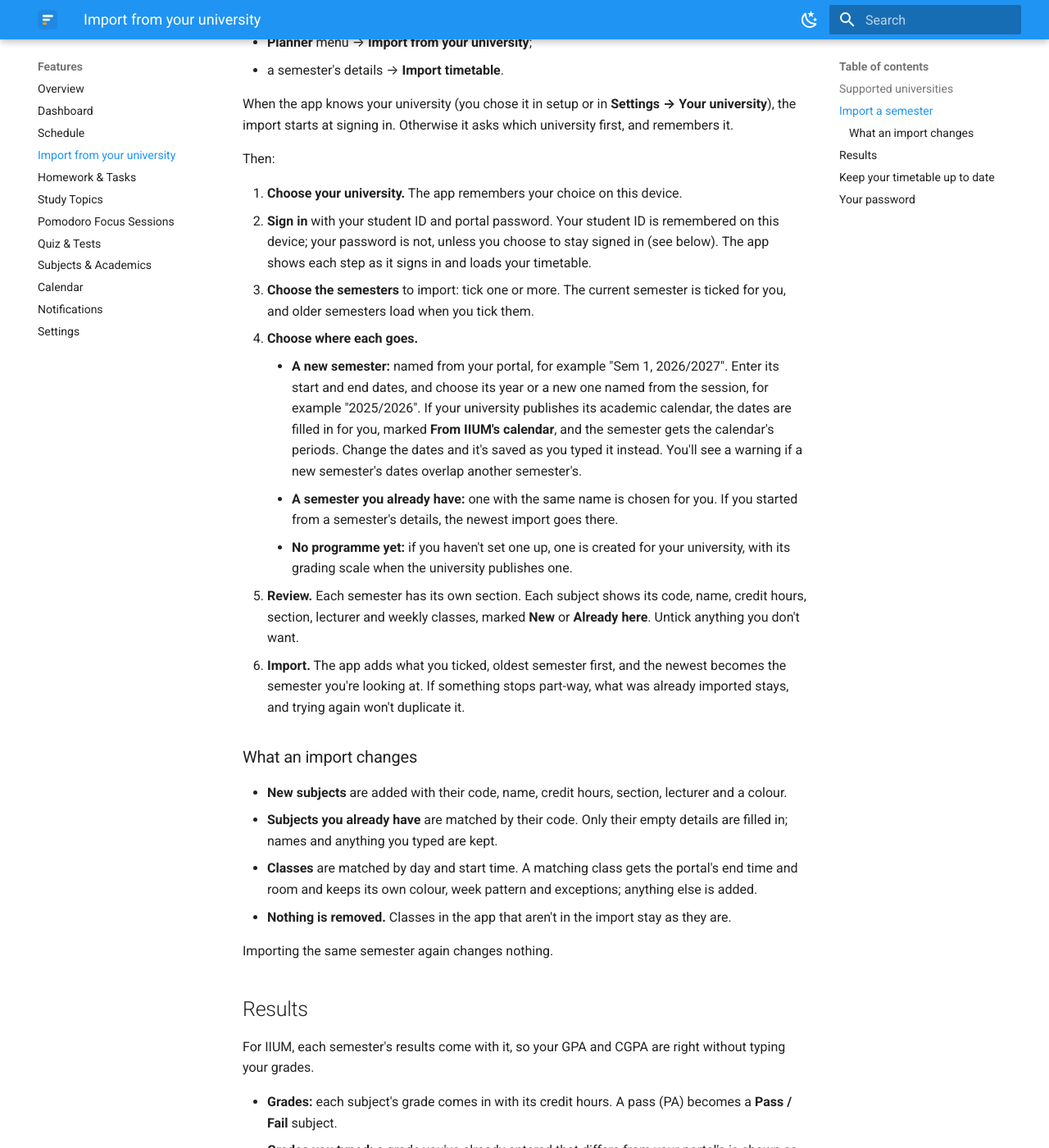
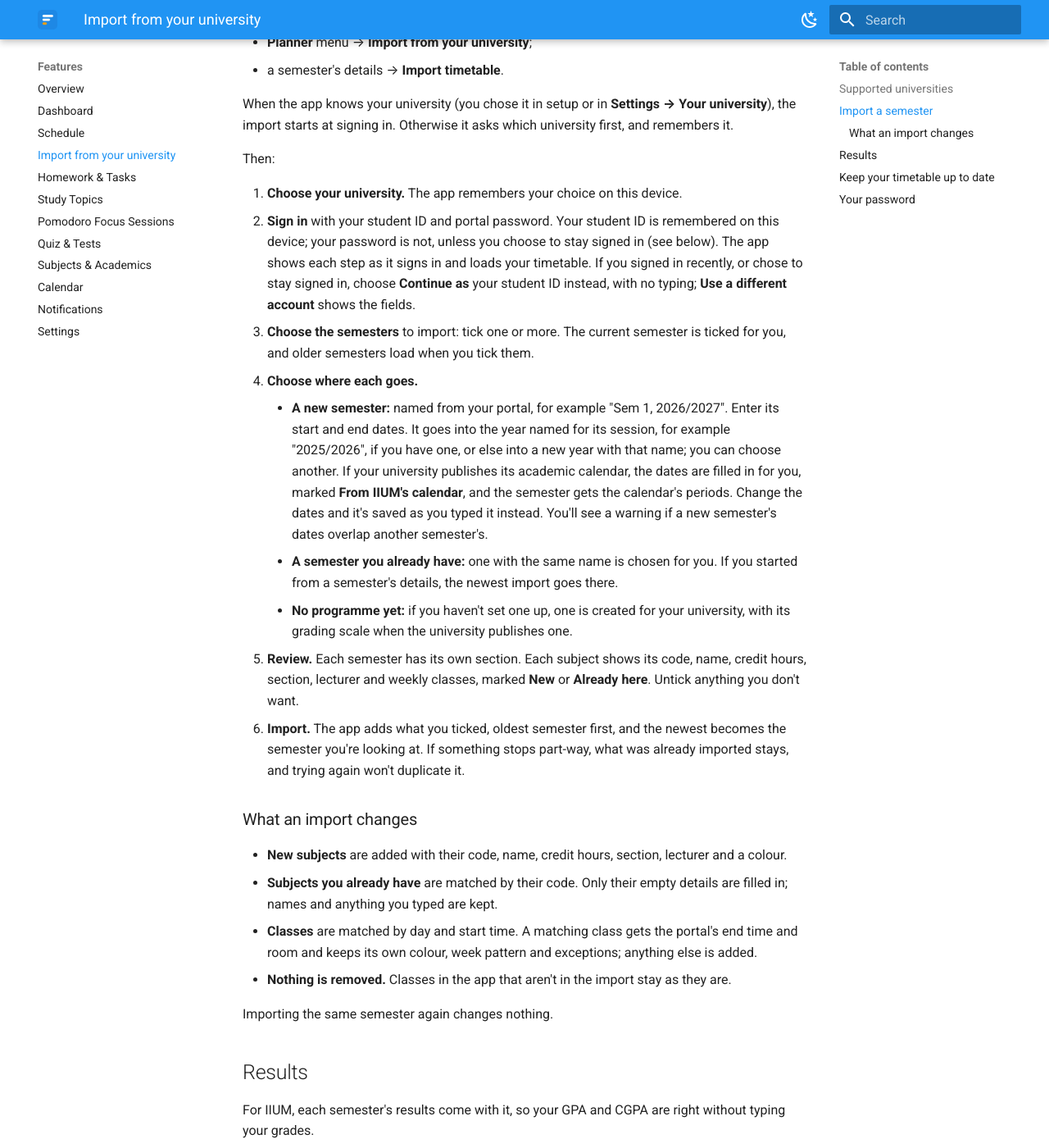
Before and after one commit to Jerit3787/planner-docs, an MkDocs documentation site: the page built from docs/features/university-import.md, in a window 1280 px wide and 1400 px high, scrolled down 649 px. Shown: the whole window at 82% size. Built offline with MkDocs 1.6.1 and Material for MkDocs 9.7.7, drawn with Linux system fonts in a browser that asks for light colours; the version menu is left out; some of the changed text lies outside the part shown.

Commit message:
docs(import): Continue as, the session's year, and pass/fail grades with no points
Co-Authored-By: Claude Opus 5.5 <noreply@anthropic.com>

```diff
--- a/docs/features/university-import.md
+++ b/docs/features/university-import.md
@@ -29,12 +29,14 @@ Then:
 2. **Sign in** with your student ID and portal password. Your student ID is remembered on this
    device; your password is not, unless you choose to stay signed in (see below).
    The app shows each step as it signs in and loads your timetable.
+   If you signed in recently, or chose to stay signed in, choose **Continue as** your student ID
+   instead, with no typing; **Use a different account** shows the fields.
 3. **Choose the semesters** to import: tick one or more. The current semester is ticked for you, and
    older semesters load when you tick them.
 4. **Choose where each goes.**
     - **A new semester:** named from your portal, for example "Sem 1, 2026/2027". Enter its start
-      and end dates, and choose its year or a new one named from the session, for example
-      "2025/2026". If your university publishes its academic calendar, the dates are filled in
+      and end dates. It goes into the year named for its session, for example "2025/2026", if you
+      have one, or else into a new year with that name; you can choose another. If your university publishes its academic calendar, the dates are filled in
       for you, marked **From IIUM's calendar**, and the semester gets the calendar's periods.
       Change the dates and it's saved as you typed it instead.
       You'll see a warning if a new semester's dates overlap another semester's.
@@ -66,7 +68,10 @@ For IIUM, each semester's results come with it, so your GPA and CGPA are right w
 grades.
 
 - **Grades:** each subject's grade comes in with its credit hours. A pass (PA) becomes a
-  **Pass / Fail** subject.
+  **Pass / Fail** subject. So does a grade your portal gives no grade point, such as IIUM's
+  co-curricular courses: it doesn't count in your CGPA.
+- **Pass / Fail subjects saved as graded** are offered the change, for example "A here, pass/fail
+  at i-Ma'luum, so not in your CGPA".
 - **Grades you typed:** a grade you've already entered that differs from your portal's is shown as,
   for example, "B+ here, A at i-Ma'luum". Yours is kept unless you tick it.
 - **Subjects with results but no classes,** such as a final-year project, are still added.
@@ -84,6 +89,11 @@ refreshed automatically; import the semester again when new results are released
 On the sign-in step, tick **Keep me signed in to refresh my timetable** if you'd like the app to
 notice changes at your university, such as a class moved to another room or time, or a subject added
 or dropped. This option isn't available on the web.
+
+- Only your portal's current semester is kept up to date. If you import only past semesters, your
+  password is still kept, so next time **Continue as** can link the current one.
+- Continuing while still signed in from earlier? Tick **Keep me signed in** there and enter your
+  password once.
 
 - The app checks at most once a day, when you open it or come back to it, and only when you're
   online.
```
